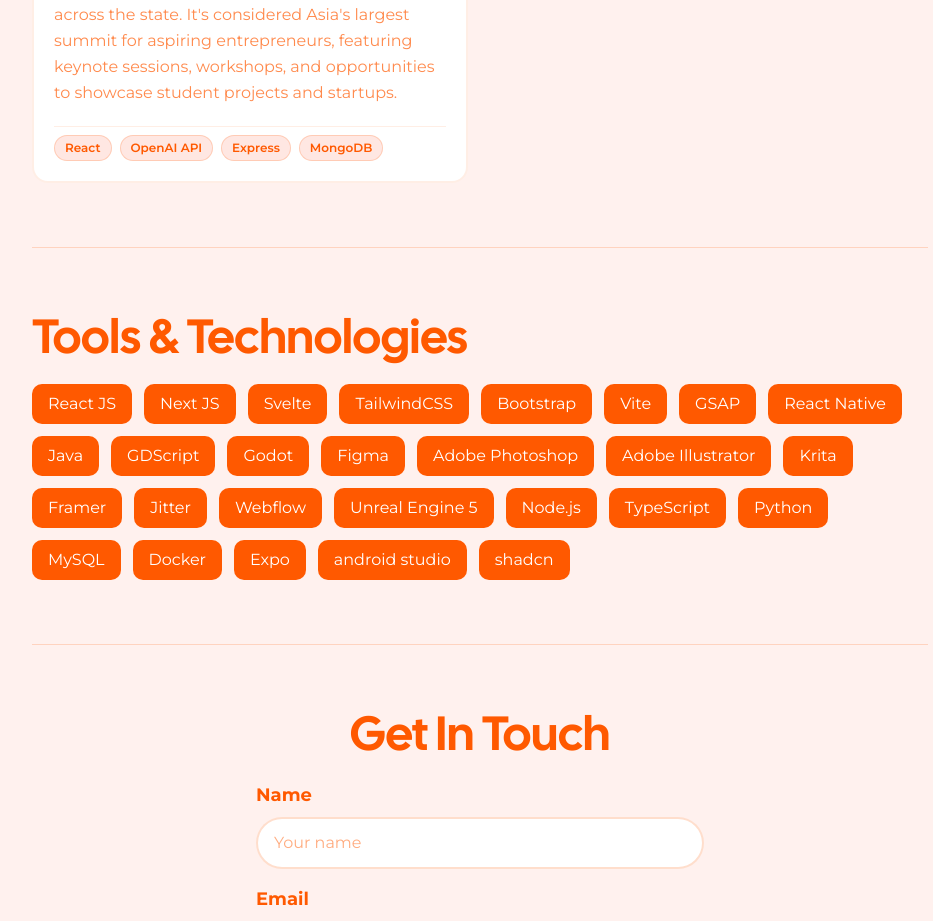
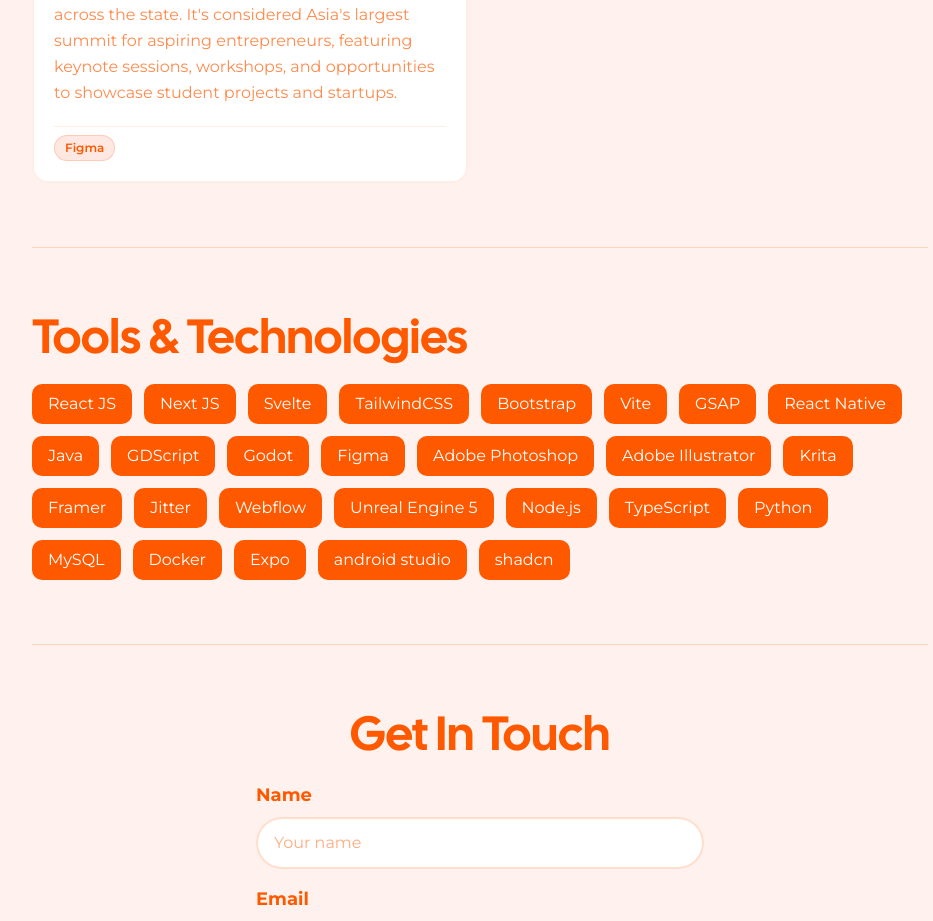
Before and after one commit to varmadesigns/Portfolio2, a React (Vite) app: page /about in a window 1280 px wide. Shown: the part 4163-5084 px from the top of the page, without its empty margins (272-1205 px from the left). Built offline with nearby package versions, Linux system fonts and the light colour scheme.

Commit message:
fixed the tools in projects

```diff
--- a/src/pages/About.jsx
+++ b/src/pages/About.jsx
@@ -62,7 +62,7 @@
       id: 4,
       title: 'IEDC Summit',
       description: "The IEDC Summit is an annual event organized by the Kerala Startup Mission for young innovators from Innovation and Entrepreneurship Development Centres (IEDCs) across the state. It's considered Asia's largest summit for aspiring entrepreneurs, featuring keynote sessions, workshops, and opportunities to showcase student projects and startups.",
-      tools: ['React', 'OpenAI API', 'Express', 'MongoDB'],
+      tools: ['Figma'],
       thumbnail: '/projects/iedc.png',
       link: 'https://iedcsummit.in',
       linkTitle: 'Website'
```
